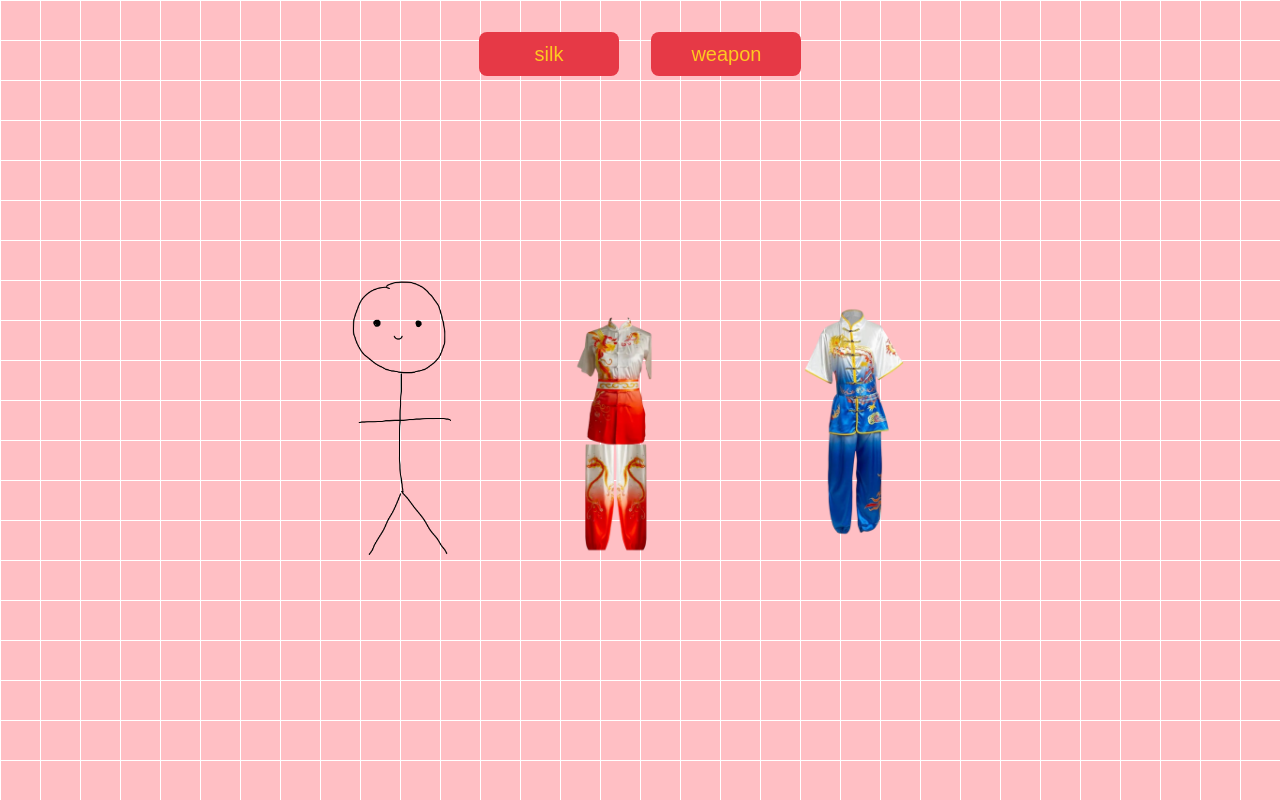
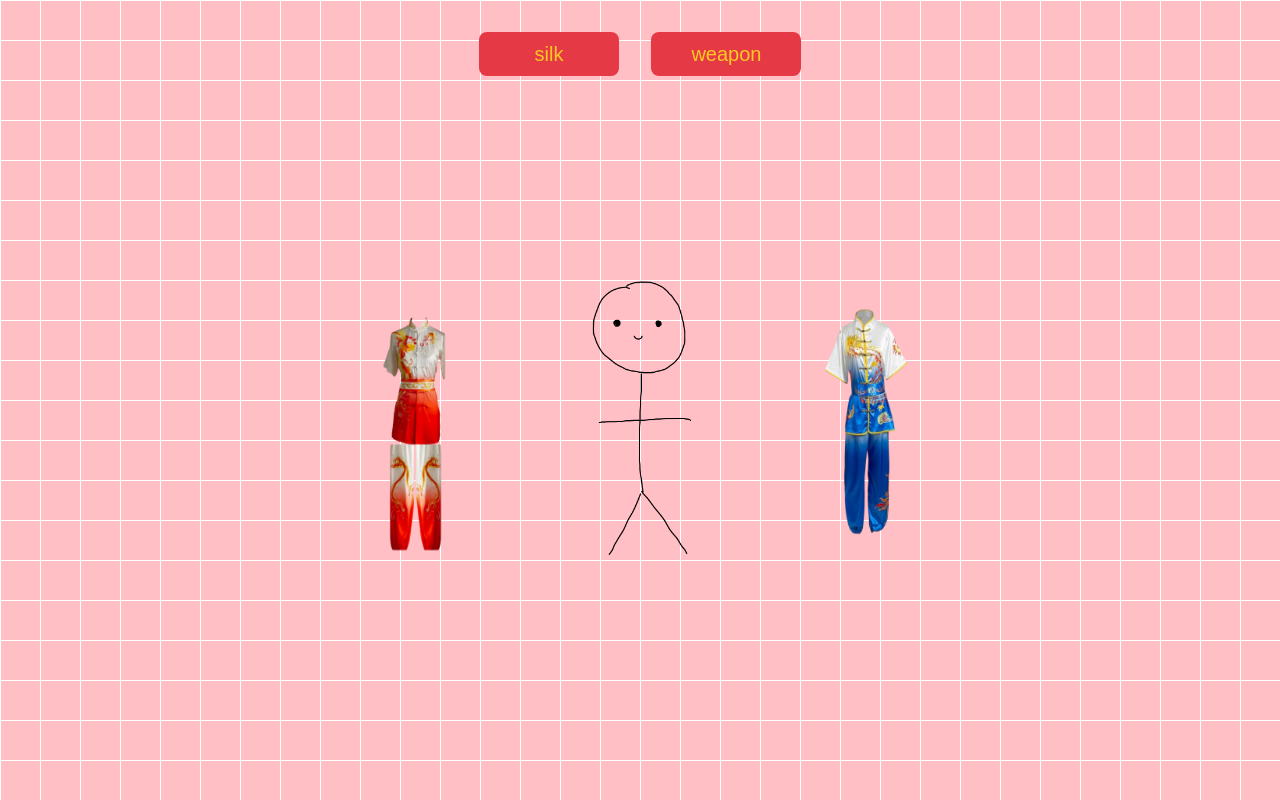
Before and after one commit to kxiratan/wushu-avatar, a Next.js app: page /builder in a window 1280 px wide. Both pictures are taken after a click on the button "silk". Built offline with nearby package versions, Linux system fonts and the light colour scheme.

Commit message:
centered stick figure and resized images

```diff
--- a/app/builder/page.tsx
+++ b/app/builder/page.tsx
@@ -29,40 +29,49 @@ export default function AvatarBuilder() {
         </button>
       </div>
 
-      <div className="flex-grow flex items-center justify-center max-w-7xl mx-auto h-full">
+      <div className="flex-grow flex items-center justify-center max-w-7xl mx-auto h-full gap-8">
+        {/* Left side */}
+        <div className="flex items-center justify-end w-[200px]">
+          {showSilks && (
+            <img
+              src="red-and-white-silk.png"
+              alt="red and white silk"
+              className="w-auto h-[300px] hover:rotate-4"
+            />
+          )}
+          {showWeapons && (
+            <img
+              src="straightsword.png"
+              alt="straight sword"
+              className="w-auto h-[100px] hover:rotate-4"
+            />
+          )}
+        </div>
+
+        {/* Center — stick figure */}
         <img
             src="stick-figure.png"
             alt="stick figure"
             className="w-auto h-[300px] hover:rotate-4"
         />
-        {showSilks && (
-          <>
-            <img
-              src="red-and-white-silk.png"
-              alt="red and white silk"
-              className="w-auto h-[300px] hover:rotate-4"
-            />
+
+        {/* Right side */}
+        <div className="flex items-center justify-start w-[200px]">
+          {showSilks && (
             <img
               src="blue-and-white-silk.png"
               alt="blue and white silk"
               className="w-auto h-[300px] hover:rotate-4"
             />
-          </>
-        )}
-        {showWeapons && (
-          <>
-            <img
-              src="straightsword.png"
-              alt="straight sword"
-              className="w-auto h-[100px] hover:rotate-4"
-            />
+          )}
+          {showWeapons && (
             <img
               src="broadsword.png"
               alt="broad sword"
               className="w-auto h-[80px] hover:rotate-4"
             />
-          </>
-        )}
+          )}
+        </div>
       </div>
 
     </main>
```
